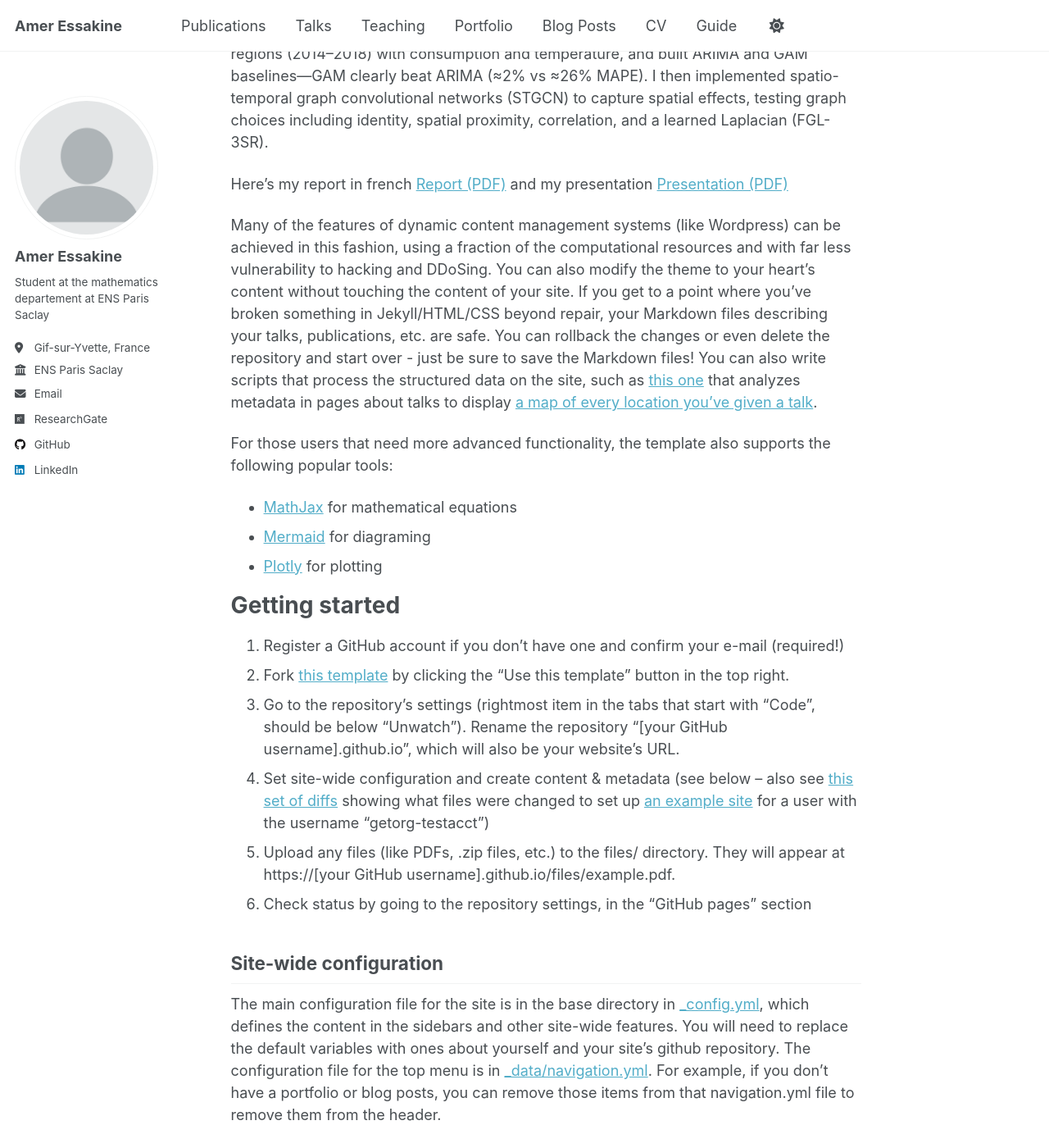
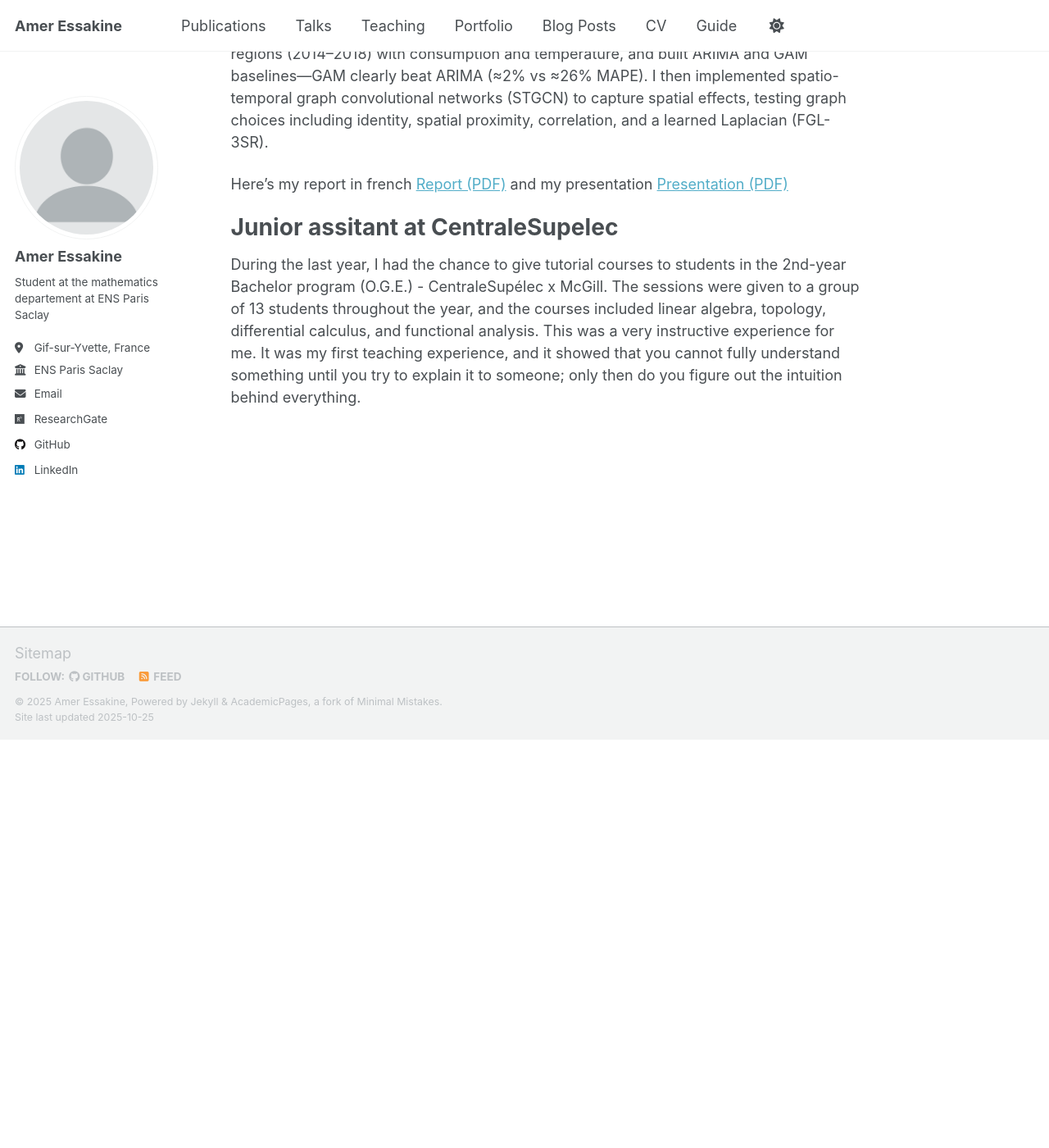
Before and after one commit to aessakine/aessakine.github.io, a Jekyll site: the page built from _pages/about.md, in a window 1280 px wide and 1400 px high, scrolled down 1388 px. Shown: the whole window at 82% size. Built offline with Jekyll 4.4.1, drawn with Linux system fonts in a browser that asks for light colours; a script that is not in the unit is left out; after the commit the page ends 2290 px from its top, so only the background shows below that; some of the changed text lies outside the part shown.

Commit message:
Update about.md

```diff
--- a/_pages/about.md
+++ b/_pages/about.md
@@ -38,42 +38,6 @@ At ENS Paris-Saclay (Centre Borelli), I completed an introductory research inter
 
 Here's my report in french [Report (PDF)]({{ '/files/L3 report.pdf' | relative_url }}) and my presentation [Presentation (PDF)]({{ '/files/L3 presentation.pdf' | relative_url }})
 
-Many of the features of dynamic content management systems (like Wordpress) can be achieved in this fashion, using a fraction of the computational resources and with far less vulnerability to hacking and DDoSing. You can also modify the theme to your heart's content without touching the content of your site. If you get to a point where you've broken something in Jekyll/HTML/CSS beyond repair, your Markdown files describing your talks, publications, etc. are safe. You can rollback the changes or even delete the repository and start over - just be sure to save the Markdown files! You can also write scripts that process the structured data on the site, such as [this one](https://github.com/academicpages/academicpages.github.io/blob/master/talkmap.ipynb) that analyzes metadata in pages about talks to display [a map of every location you've given a talk](https://academicpages.github.io/talkmap.html).
-
-For those users that need more advanced functionality, the template also supports the following popular tools:
-- [MathJax](https://www.mathjax.org/) for mathematical equations
-- [Mermaid](https://mermaid.js.org/) for diagraming
-- [Plotly](https://plotly.com/javascript/) for plotting
-
-Getting started
-======
-1. Register a GitHub account if you don't have one and confirm your e-mail (required!)
-1. Fork [this template](https://github.com/academicpages/academicpages.github.io) by clicking the "Use this template" button in the top right.
-1. Go to the repository's settings (rightmost item in the tabs that start with "Code", should be below "Unwatch"). Rename the repository "[your GitHub username].github.io", which will also be your website's URL.
-1. Set site-wide configuration and create content & metadata (see below -- also see [this set of diffs](https://archive.is/3TPas) showing what files were changed to set up [an example site](https://getorg-testacct.github.io) for a user with the username "getorg-testacct")
-1. Upload any files (like PDFs, .zip files, etc.) to the files/ directory. They will appear at https://[your GitHub username].github.io/files/example.pdf.
-1. Check status by going to the repository settings, in the "GitHub pages" section
-
-Site-wide configuration
-------
-The main configuration file for the site is in the base directory in [_config.yml](https://github.com/academicpages/academicpages.github.io/blob/master/_config.yml), which defines the content in the sidebars and other site-wide features. You will need to replace the default variables with ones about yourself and your site's github repository. The configuration file for the top menu is in [_data/navigation.yml](https://github.com/academicpages/academicpages.github.io/blob/master/_data/navigation.yml). For example, if you don't have a portfolio or blog posts, you can remove those items from that navigation.yml file to remove them from the header.
-
-Create content & metadata
-------
-For site content, there is one Markdown file for each type of content, which are stored in directories like _publications, _talks, _posts, _teaching, or _pages. For example, each talk is a Markdown file in the [_talks directory](https://github.com/academicpages/academicpages.github.io/tree/master/_talks). At the top of each Markdown file is structured data in YAML about the talk, which the theme will parse to do lots of cool stuff. The same structured data about a talk is used to generate the list of talks on the [Talks page](https://academicpages.github.io/talks), each [individual page](https://academicpages.github.io/talks/2012-03-01-talk-1) for specific talks, the talks section for the [CV page](https://academicpages.github.io/cv), and the [map of places you've given a talk](https://academicpages.github.io/talkmap.html) (if you run this [python file](https://github.com/academicpages/academicpages.github.io/blob/master/talkmap.py) or [Jupyter notebook](https://github.com/academicpages/academicpages.github.io/blob/master/talkmap.ipynb), which creates the HTML for the map based on the contents of the _talks directory).
-
-**Markdown generator**
-
-The repository includes [a set of Jupyter notebooks](https://github.com/academicpages/academicpages.github.io/tree/master/markdown_generator
-) that converts a CSV containing structured data about talks or presentations into individual Markdown files that will be properly formatted for the Academic Pages template. The sample CSVs in that directory are the ones I used to create my own personal website at stuartgeiger.com. My usual workflow is that I keep a spreadsheet of my publications and talks, then run the code in these notebooks to generate the Markdown files, then commit and push them to the GitHub repository.
-
-How to edit your site's GitHub repository
-------
-Many people use a git client to create files on their local computer and then push them to GitHub's servers. If you are not familiar with git, you can directly edit these configuration and Markdown files directly in the github.com interface. Navigate to a file (like [this one](https://github.com/academicpages/academicpages.github.io/blob/master/_talks/2012-03-01-talk-1.md) and click the pencil icon in the top right of the content preview (to the right of the "Raw | Blame | History" buttons). You can delete a file by clicking the trashcan icon to the right of the pencil icon. You can also create new files or upload files by navigating to a directory and clicking the "Create new file" or "Upload files" buttons.
-
-Example: editing a Markdown file for a talk
-![Editing a Markdown file for a talk](/images/editing-talk.png)
-
-For more info
-------
-More info about configuring Academic Pages can be found in [the guide](https://academicpages.github.io/markdown/), the [growing wiki](https://github.com/academicpages/academicpages.github.io/wiki), and you can always [ask a question on GitHub](https://github.com/academicpages/academicpages.github.io/discussions). The [guides for the Minimal Mistakes theme](https://mmistakes.github.io/minimal-mistakes/docs/configuration/) (which this theme was forked from) might also be helpful.
+Junior assitant at CentraleSupelec
+========
+During the last year, I had the chance to give tutorial courses to students in the 2nd-year Bachelor program (O.G.E.) - CentraleSupélec x McGill. The sessions were given to a group of 13 students throughout the year, and the courses included linear algebra, topology, differential calculus, and functional analysis. This was a very instructive experience for me. It was my first teaching experience, and it showed that you cannot fully understand something until you try to explain it to someone; only then do you figure out the intuition behind everything.
```
